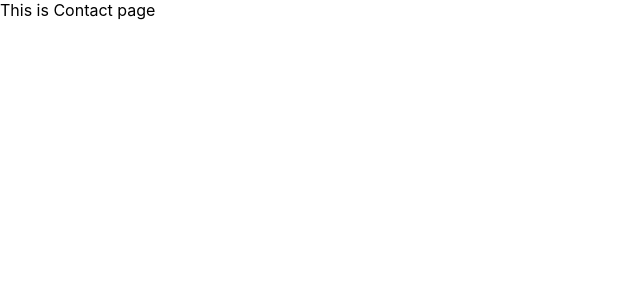
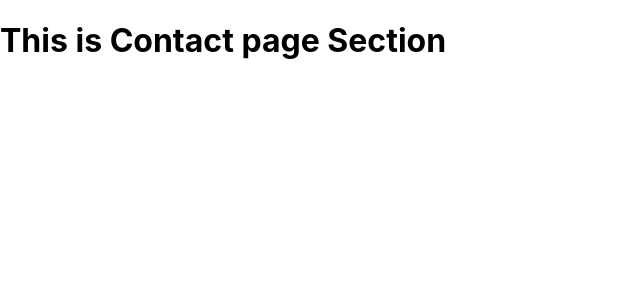
Before and after one commit to Aditi-Datta/hello-with-nextjs, a Next.js app: page /contact in a window 1280 px wide. Shown: the top 300 px of the page, without its empty margins (0-640 px from the left). Built offline with nearby package versions, Linux system fonts and the light colour scheme.

Commit message:
design add

```diff
--- a/pages/about.js
+++ b/pages/about.js
@@ -2,7 +2,10 @@
 
 function about() {
   return (
-    <>This is About Page</>
+    <>
+
+    <h1>This is About Page Section</h1>
+    </>
   )
 }
 
--- a/pages/blog/index.js
+++ b/pages/blog/index.js
@@ -2,7 +2,10 @@ import React from 'react'
 
 function index() {
   return (
-    <>This is Blog page</>
+    <>
+
+    <h1>This is Blog page</h1>
+    </>
   )
 }
 
--- a/pages/contact.js
+++ b/pages/contact.js
@@ -2,7 +2,10 @@
 
 function contact() {
   return (
-    <>This is Contact page</>
+    <>
+
+    <h1>This is Contact page Section</h1>
+    </>
   )
 }
 
--- a/pages/home.js
+++ b/pages/home.js
@@ -1,6 +1,6 @@
 
 export default function home() {
   return (
-    <>This is Home</>
+    <><h1>This is Our Home</h1></>
   )
 }
```
